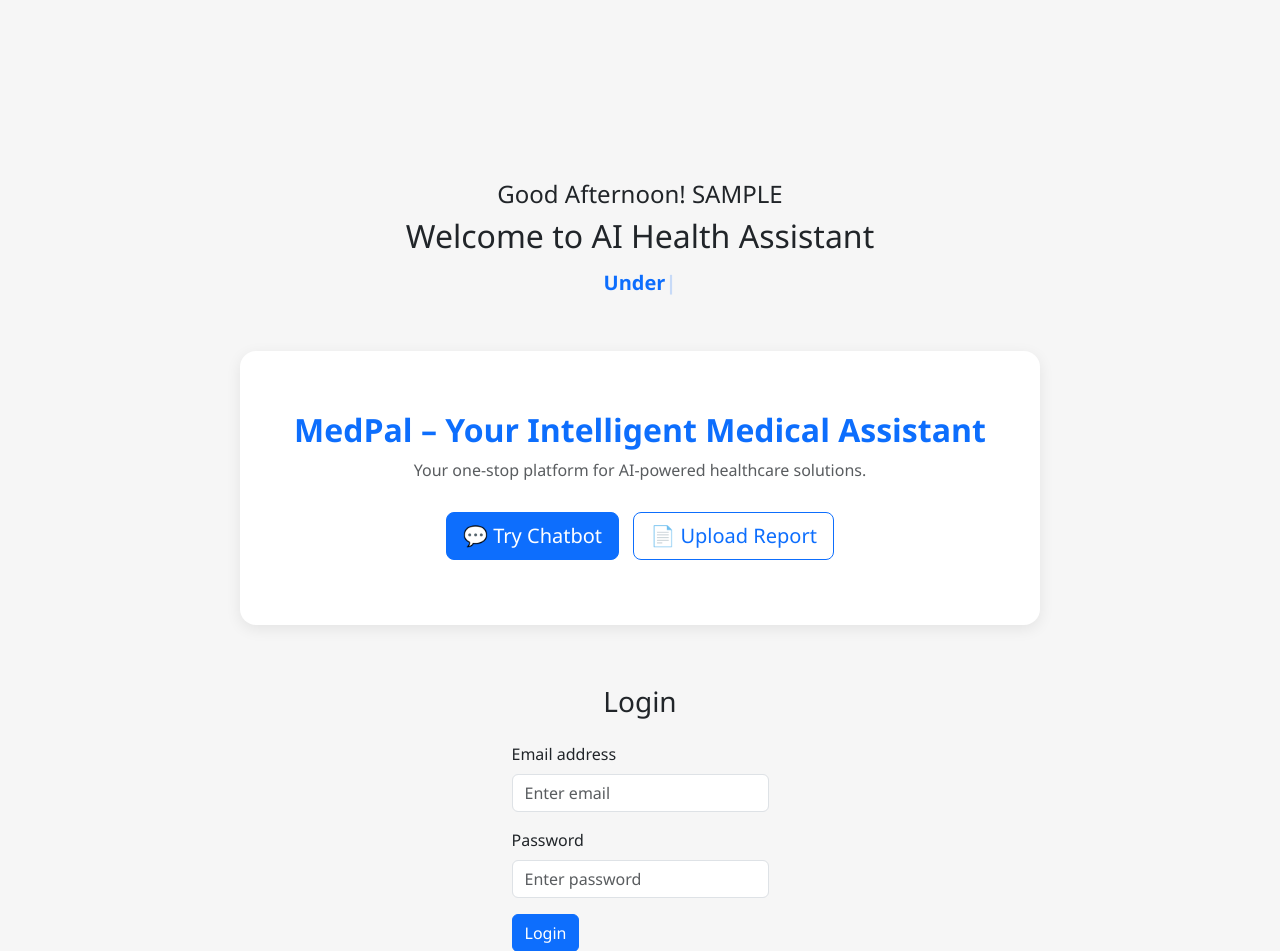
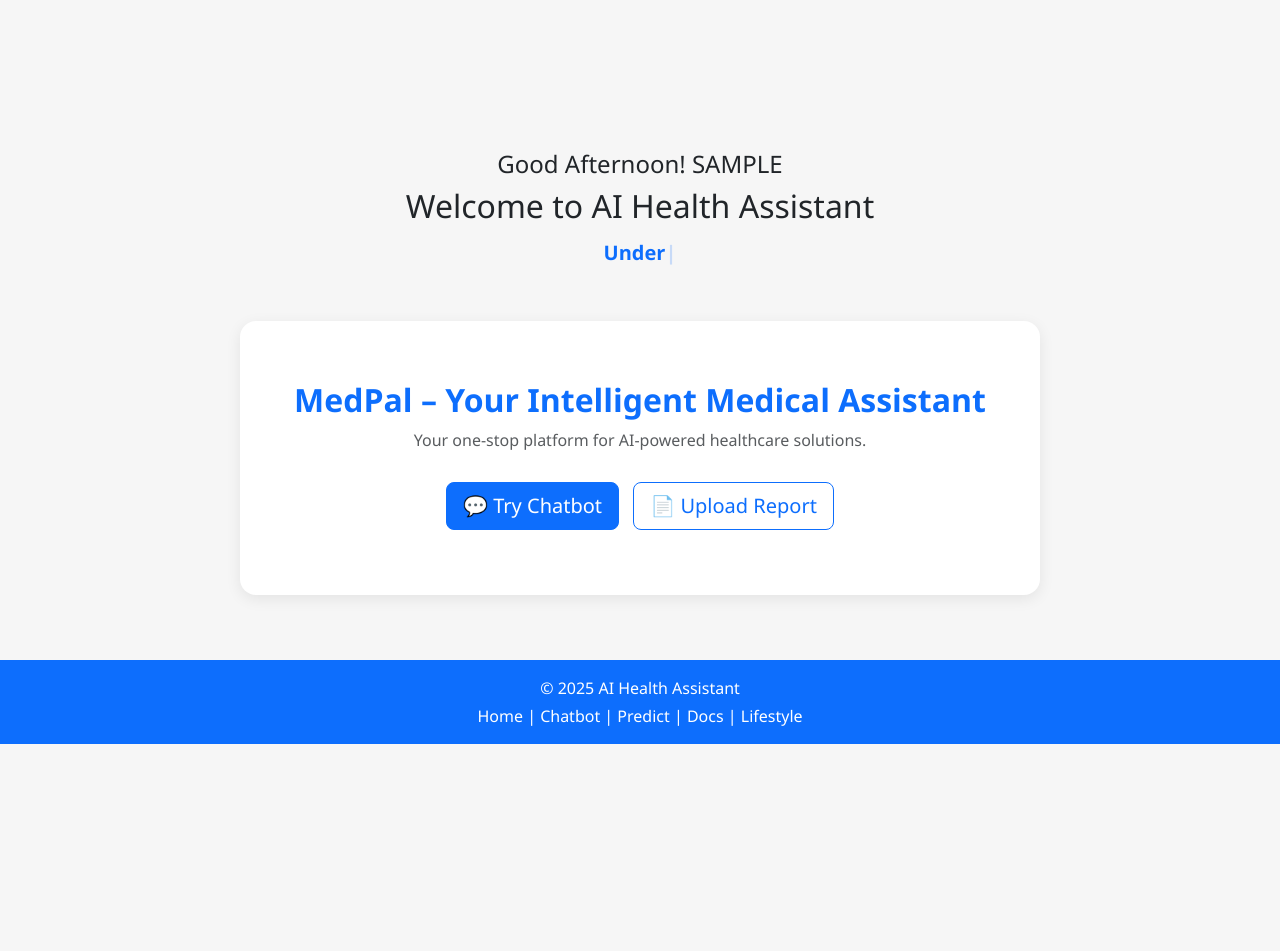
Before and after one commit to srivasthav-2036/medpal, a Flask app: page / in a window 1280 px wide. Shown: the part 56-1007 px from the top of the page. After the commit the page ends 800 px from the top, so only its background shows below. Run offline with Flask 3, Linux system fonts and the light colour scheme; a user stored in the database is signed in.

Commit message:
update - 22/10/25

```diff
--- a/templates/index.html
+++ b/templates/index.html
@@ -19,7 +19,7 @@
     .container {
       text-align: center;
       padding: 60px 20px 20px 20px;
-      margin-top: 80px;
+      margin-top: 50px;
     }
 
     .hero-section {
@@ -130,7 +130,7 @@
   </div>
   {% endif %}
 
-
+  {% if not user_login %}
   <div class="login-container d-flex justify-content-center align-items-center flex-fill">
     <div class="login-card">
       <h3 class="text-center mb-4">Login</h3>
@@ -155,7 +155,7 @@
       </p>
     </div>
   </div>
-
+  {% endif %}
 
   {% include '/partials/footer.html' %}
 
```
